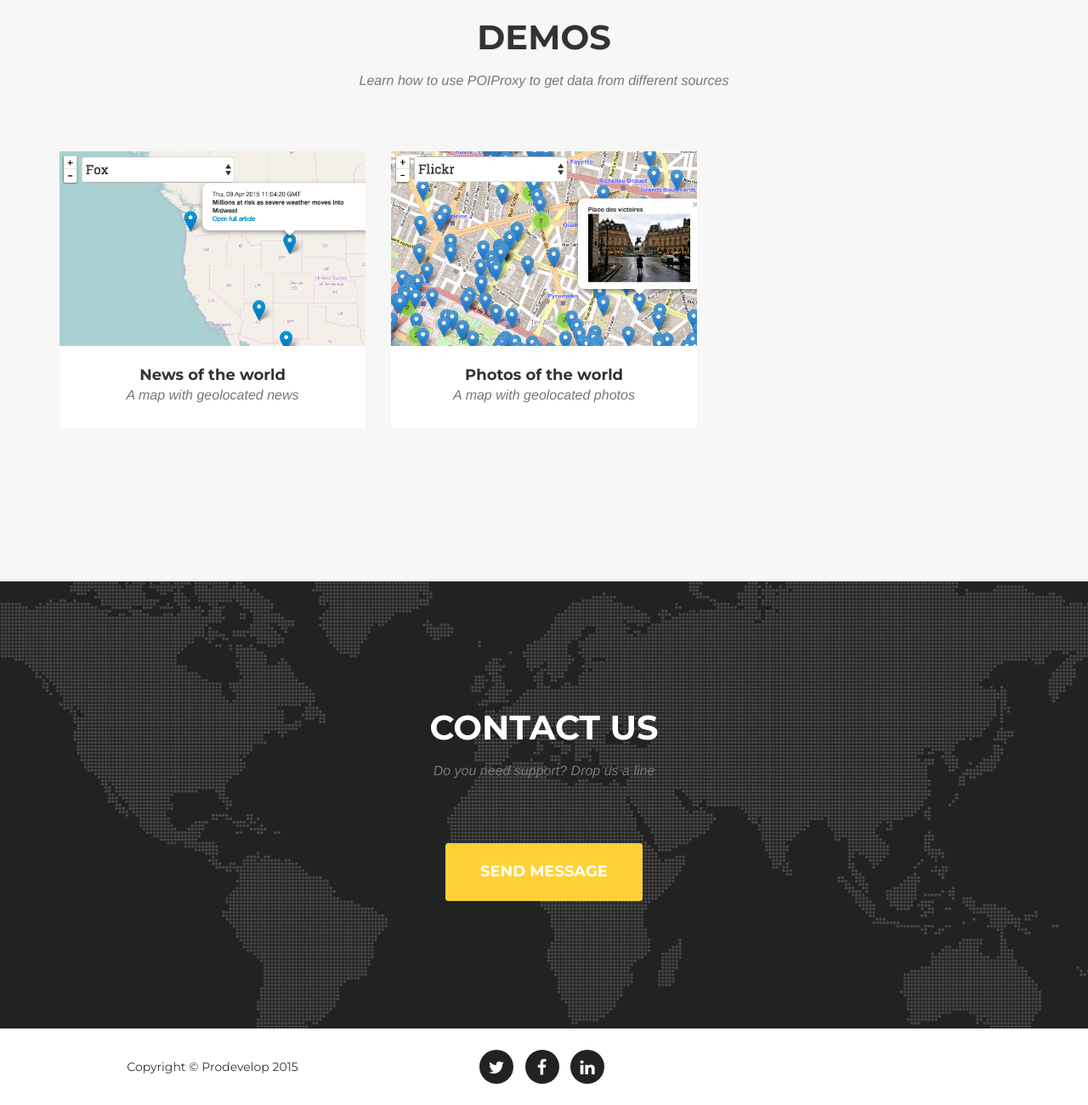
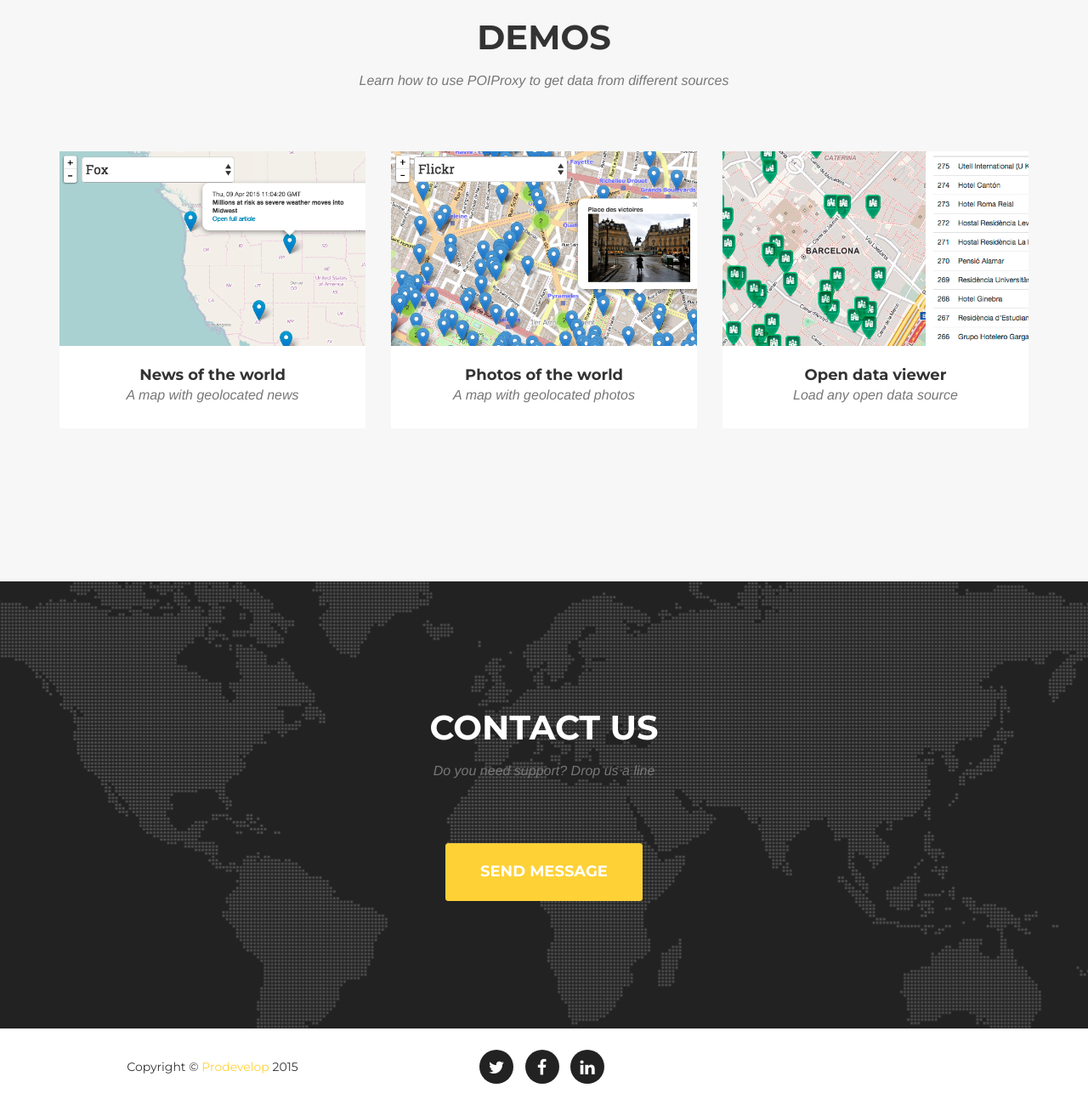
Before and after one commit to Prodevelop/POIProxy-playground, a plain HTML site: page app/index.html in a window 1280 px wide. Shown: the part 961-2261 px from the top of the page at 85% size. Drawn offline with nearby package versions, Linux system fonts and the light colour scheme; a web font is replaced by a local one.

Commit message:
added poiproxy-client demo

```diff
--- a/app/index.html
+++ b/app/index.html
@@ -176,6 +176,20 @@
                         <option value="instagram">Instagram</option>
                         <option value="flickr">Flickr</option>
                     </select>
+                </div>
+                <div class="col-md-4 col-sm-6 portfolio-item">
+                    <a id="poiproxy-opendata" href="http://app.prodevelop.es/poiproxy-client/" target="_blank" class="poiproxy-opendata-fold portfolio-link" data-toggle="modal">
+                        <div class="portfolio-hover">
+                            <div class="portfolio-hover-content">
+                                <i class="fa fa-plus fa-3x"></i>
+                            </div>
+                        </div>
+                        <img src="img/portfolio/poiproxy-opendata.png" class="img-responsive" alt="">
+                    </a>
+                    <div class="portfolio-caption">
+                        <h4>Open data viewer</h4>
+                        <p class="text-muted">Load any open data source</p>
+                    </div>
                 </div>
                 <!--div class="col-md-4 col-sm-6 portfolio-item">
                     <a href="#portfolioModal3" class="portfolio-link" data-toggle="modal">
@@ -454,7 +468,7 @@
         <div class="container">
             <div class="row">
                 <div class="col-md-4">
-                    <span class="copyright">Copyright &copy; Prodevelop 2015</span>
+                    <span class="copyright">Copyright &copy; <a href="http://www.prodevelop.es" target="_blank">Prodevelop</a> 2015</span>
                 </div>
                 <div class="col-md-4">
                     <ul class="list-inline social-buttons">
```
Also changed, not shown: app/img/portfolio/poiproxy-opendata.png (added).
